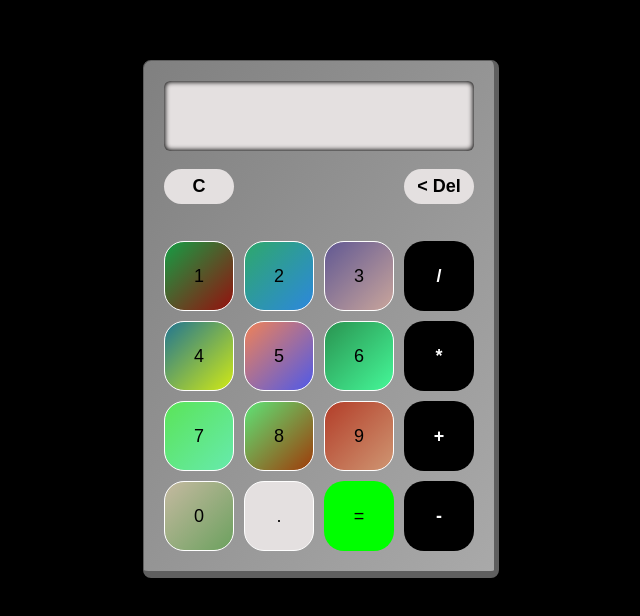
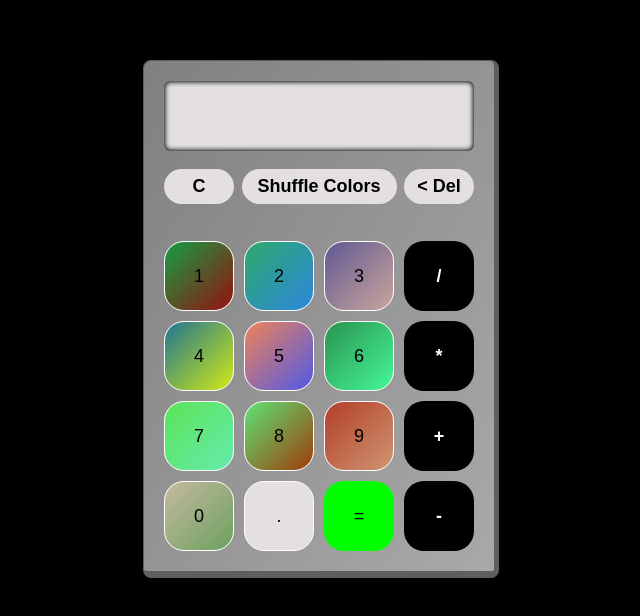
Before and after one commit to Menneskefernis/calculator, a plain HTML site: page index.html in a window 1280 px wide. Shown: the part 106-722 px from the top of the page, without its empty margins (319-959 px from the left). Drawn offline with Linux system fonts and the light colour scheme; a web font is replaced by a local one.

Commit message:
Added color shuffle button

```diff
--- a/index.html
+++ b/index.html
@@ -19,6 +19,7 @@
                 <div id="input"></div>
             </div>
             <button id="clear" class="btn">C</button>
+            <button id="shuffle" class="btn">Shuffle Colors</button>
             <button id="delete" class="btn btn-delete">< Del</button>
         </section>
 
--- a/main.css
+++ b/main.css
@@ -74,8 +74,6 @@ section#calc-top {
     grid-template-columns: repeat(4, 1fr);
     grid-template-rows: repeat(2, 1fr);
     align-items: center;
-    grid-template-columns: 70px auto 70px;
-
 }
 
 section#calc-top button {
@@ -101,6 +99,11 @@ div#display {
 
 button#clear {
  grid-column: 1 / span 1;
+}
+
+button#shuffle {
+    grid-column: 2 / span 2;
+    width: 100%;
 }
 
 button#delete {
--- a/main.js
+++ b/main.js
@@ -4,6 +4,7 @@ const clearButton = document.getElementById('clear');
 const equals = document.getElementById('equals');
 const inputDisplay = document.getElementById('input');
 const expressionDisplay = document.getElementById('expression');
+const shuffleButton = document.getElementById('shuffle');
 
 let expressionString = [];
 let number = '';
@@ -218,6 +219,7 @@ equals.addEventListener('click', () => {
 });
 
 clearButton.addEventListener('click', clear);
+shuffleButton.addEventListener('click', setNumberBtnColor);
 
 window.addEventListener('keydown', keyboardSupport);
 
```
